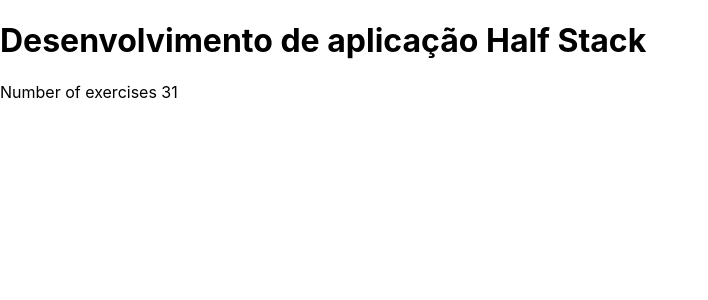
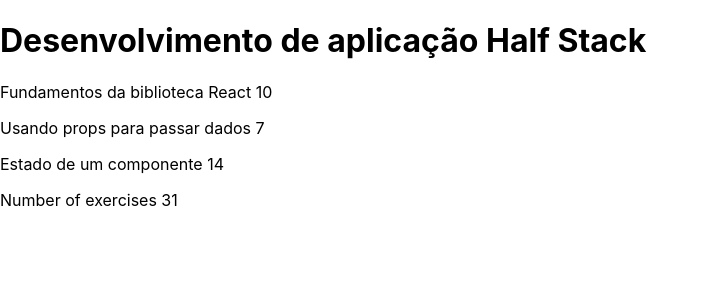
Before and after one commit to davi1985/fullstackopen, a React (Create React App) app in the folder part1/: page / in a window 1280 px wide. Shown: the top 300 px of the page, without its empty margins (0-708 px from the left). Built offline with nearby package versions, Linux system fonts and the light colour scheme.

Commit message:
part1: exercise 1.5

```diff
--- a/part1/src/App.js
+++ b/part1/src/App.js
@@ -7,7 +7,7 @@
   console.log(props)
   return (
     <p>
-      {props.part} {props.exercisesNumber}
+      {props.part.name} {props.part.exercises}
     </p>
   )
 }
@@ -16,9 +16,9 @@
   console.log(props)
   return (
     <>
-      <Part part={props.parts.part1} exercisesNumber={props.parts.exercises1} />
-      <Part part={props.parts.part2} exercisesNumber={props.parts.exercises2} />
-      <Part part={props.parts.part3} exercisesNumber={props.parts.exercises3} />
+      {props.parts.map((part) => (
+        <Part key={part.name} part={part} />
+      ))}
     </>
   )
 }
@@ -52,7 +52,6 @@
     <div>
       <Header course={course} />
       <Content parts={parts} />
-
       <Total parts={parts} />
     </div>
   )
```
